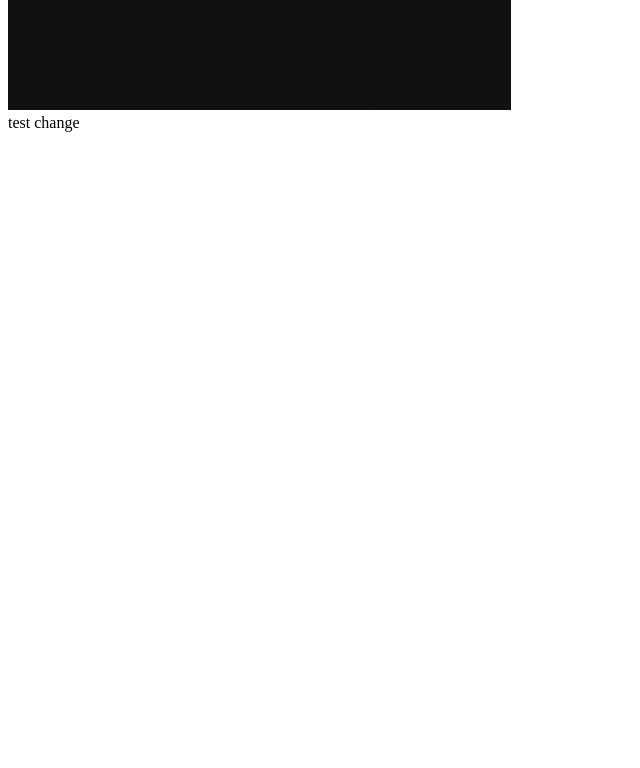
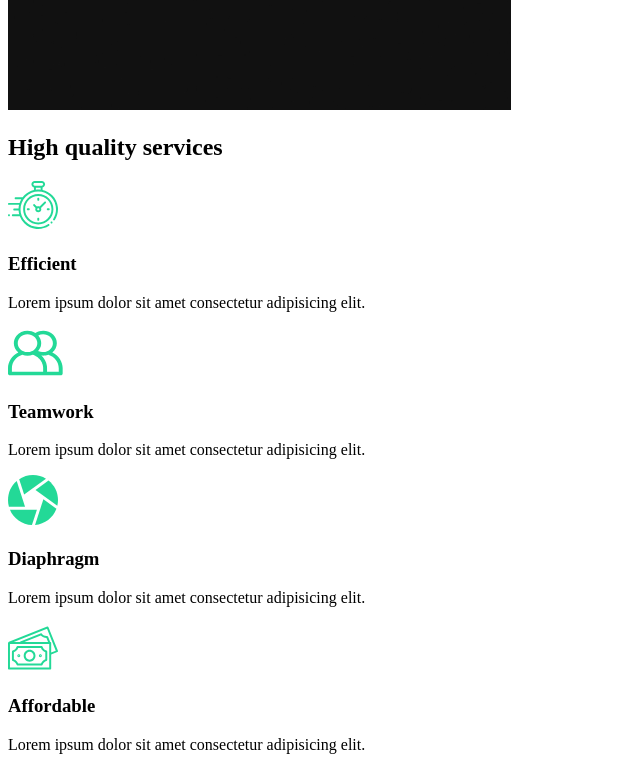
Before and after one commit to ErwinWoz/potrfolio-site, a React (Create React App) app: page / in a window 1280 px wide. Shown: the part 860-1628 px from the top of the page, without its empty margins (0-640 px from the left). Before the commit the page ends 1000 px from the top, so only its background shows below. Built offline with nearby package versions, Linux system fonts and the light colour scheme.

Commit message:
Services section

```diff
--- /dev/null
+++ b/src/components/ServicesSection.js
@@ -0,0 +1,52 @@
+import React from 'react';
+//Import Icons
+import clock from '../img/clock.svg';
+import diaphragm from '../img/diaphragm.svg';
+import money from '../img/money.svg';
+import teamwork from '../img/teamwork.svg';
+import home2 from '../img/home2.png';
+
+const ServicesSection = () => {
+    return (
+        <div className="services">
+            <div className="description">
+                <h2>High <span>quality</span> services</h2>
+                <div className="cards">
+                    <div className="card">
+                        <div className="icon">
+                            <img src={clock} alt="clock" />
+                            <h3>Efficient</h3>
+                        </div>
+                        <p>Lorem ipsum dolor sit amet consectetur adipisicing elit.</p>
+                    </div>
+                    <div className="card">
+                        <div className="icon">
+                            <img src={teamwork} alt="teamwork" />
+                            <h3>Teamwork</h3>
+                        </div>
+                        <p>Lorem ipsum dolor sit amet consectetur adipisicing elit.</p>
+                    </div>
+                    <div className="card">
+                        <div className="icon">
+                            <img src={diaphragm} alt="diaphragm" />
+                            <h3>Diaphragm</h3>
+                        </div>
+                        <p>Lorem ipsum dolor sit amet consectetur adipisicing elit.</p>
+                    </div>
+                    <div className="card">
+                        <div className="icon">
+                            <img src={money} alt="money" />
+                            <h3>Affordable</h3>
+                        </div>
+                        <p>Lorem ipsum dolor sit amet consectetur adipisicing elit.</p>
+                    </div>
+                </div>
+            </div>
+            <div className="image">
+                <img src={home2} alt="home2"/>
+            </div>
+        </div>
+     );
+}
+
+export default ServicesSection;
--- a/src/pages/AboutUs.js
+++ b/src/pages/AboutUs.js
@@ -1,12 +1,14 @@
 import React from 'react';
 //Import page component
 import AboutSection from '../components/AboutSection';
+import ServicesSection from '../components/ServicesSection';
 
 const AboutUs = () => {
     return (
-        <div>
+        <>
             <AboutSection />
-        </div>
+            <ServicesSection />
+        </>
      );
 }
 
```
Also changed, not shown: 1 other file (tests, documents, lock files or other folders).
